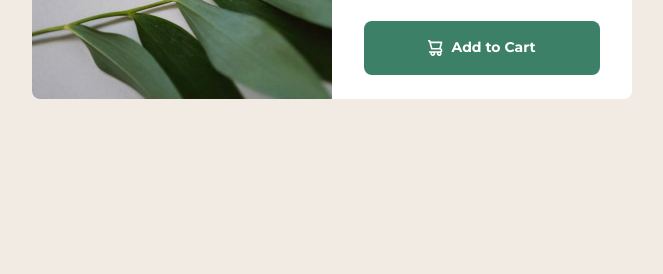
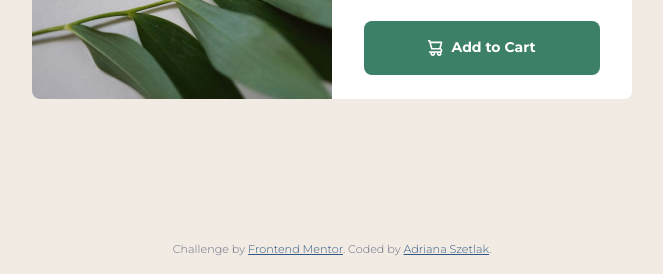
Before and after one commit to AdrianaMagdalena/product-preview-card, a plain HTML site: page index.html in a window 1280 px wide. Shown: the part 542-816 px from the top of the page, without its empty margins (308-971 px from the left). Drawn offline with Linux system fonts and the light colour scheme.

Commit message:
Readd attribution to footer, replace old README with new one

```diff
--- a/styles.css
+++ b/styles.css
@@ -13,10 +13,12 @@ font-family: 'Montserrat', sans-serif; */
 * {
   margin: 0;
 }
+
 html,
 body {
   height: 100%;
 }
+
 body {
   line-height: 1.5;
   -webkit-font-smoothing: antialiased;
@@ -47,7 +49,6 @@ h6 {
 /* end of CSS Reset */
 
 body {
-  min-height: 100%;
   font-family: "Montserrat", sans-serif;
   font-size: 0.875rem;
   font-weight: 300;
@@ -56,6 +57,9 @@ body {
   display: grid;
   place-content: center;
   margin: 1rem;
+  position: relative;
+  overflow-x: hidden;
+  overflow-y: hidden;
 }
 
 .img-desktop {
@@ -138,8 +142,19 @@ h1,
   .img-mobile {
     display: none;
   }
+  footer {
+    font-size: 0.8rem;
+    bottom: 1.5rem;
+  }
 }
 
 footer {
-  display: none;
+  width: 100%;
+  position: absolute;
+  bottom: 1rem;
+  text-align: center;
+  font-size: 0.7rem;
 }
+footer a {
+  color: hsl(212, 45%, 36%);
+}
```
Also changed, not shown: 2 other files.
